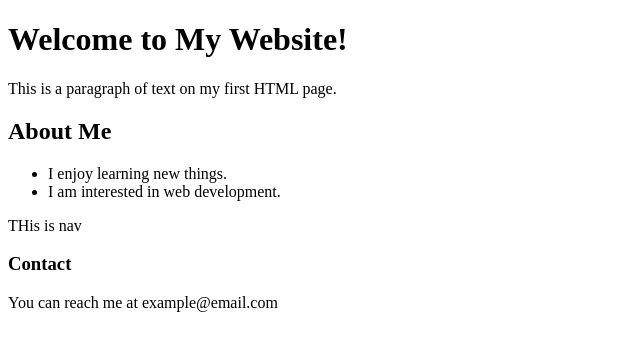
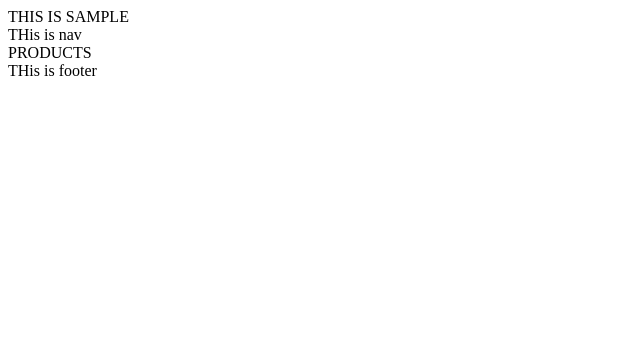
Before and after one commit to veera8519/git-ecommerece, a plain HTML site: page index.html in a window 1280 px wide. Shown: the whole page, without its empty margins (0-640 px from the left). Drawn offline with Linux system fonts and the light colour scheme.

Commit message:
initial commit

```diff
--- a/index.html
+++ b/index.html
@@ -5,18 +5,12 @@
 </head>
 <body>
 
-    <h1>Welcome to My Website!</h1>
-    <p>This is a paragraph of text on my first HTML page.</p>
+    <nav>THIS IS SAMPLE </nav>
 
-    <h2>About Me</h2>
-    <ul>
-        <li>I enjoy learning new things.</li>
-        <li>I am interested in web development.</li>
-    </ul>
-    <nav>THis is nav</nav>
-
-    <h3>Contact</h3>
-    <p>You can reach me at example@email.com</p>
-
+    <nav>
+        THis is nav
+    </nav>
+    <div>PRODUCTS</div>
+    <footer>THis is footer </footer>
 </body>
 </html>
```
Also changed, not shown: footer.html (deleted).
